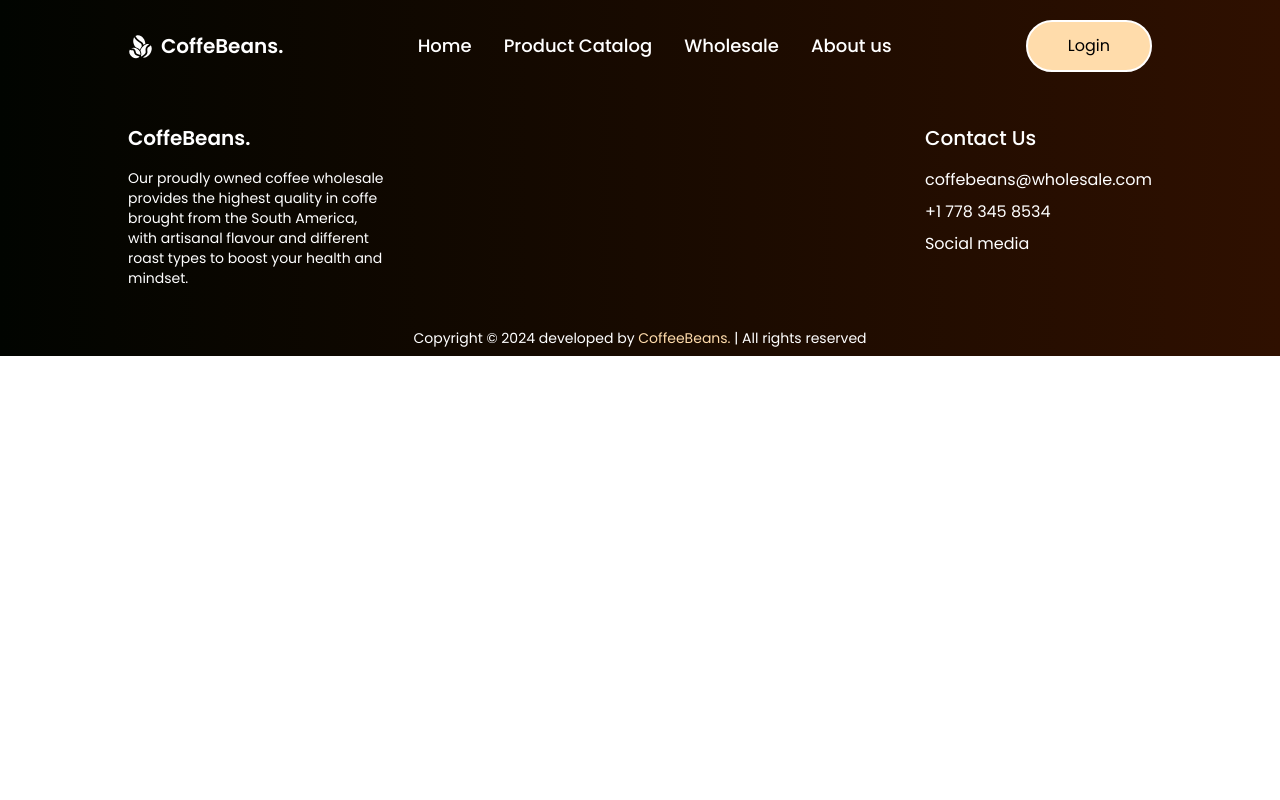
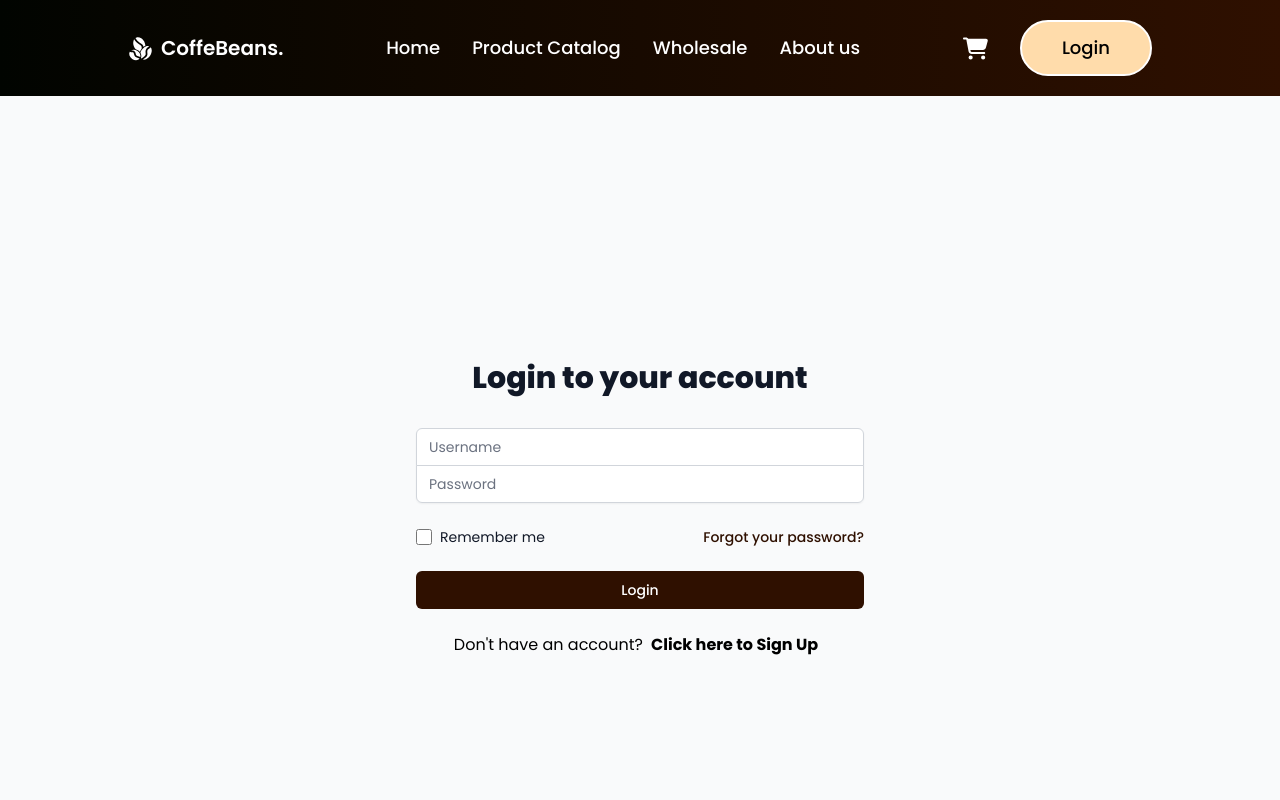
Before and after one commit to ale-olivares/csis3380_finalproject_frontend, a React (Vite) app: page /login in a window 1280 px wide. Shown: the top 800 px of the page. Built offline with nearby package versions, Linux system fonts and the light colour scheme.

Commit message:
Completed navigation in navbar plus created login component layout

```diff
--- a/src/app/App.jsx
+++ b/src/app/App.jsx
@@ -9,7 +9,7 @@
 import Footer from "../components/Footer";
 import Wholesale from "../components/Sections/Wholesale";
 import AboutUs from "../components/Sections/AboutUs";
-
+import Login from "../components/Login";
 
 class App extends Component {
   render() {
@@ -24,6 +24,7 @@
           <Route path="/catalog" element={<Catalog />} />
           <Route path="/wholesale" element={<Wholesale />} />
           <Route path="/aboutus" element={<AboutUs />} />
+          <Route path="/login" element={<Login />} />
 
         </Routes>
 
--- /dev/null
+++ b/src/components/Login.jsx
@@ -0,0 +1,100 @@
+import React, { useState } from 'react';
+import { NavLink } from 'react-router-dom';
+
+
+const Login = () => {
+    const [username, setUsername] = useState('');
+    const [password, setPassword] = useState('');
+
+    const handleLogin = (e) => {
+        e.preventDefault();
+        // Here you can add logic to handle the login process
+        console.log('Logging in with:', { username, password });
+    };
+
+    return (
+        <div className="min-h-screen flex items-center justify-center bg-gray-50 py-12 px-4 sm:px-6 lg:px-8">
+            <div className="max-w-md w-full space-y-8">
+                <div>
+                    <h2 className="mt-6 text-center text-3xl font-extrabold text-gray-900">Login to your account</h2>
+                </div>
+                <form className="mt-8 space-y-6" onSubmit={handleLogin}>
+                    <input type="hidden" name="remember" defaultValue="true" />
+                    <div className="rounded-md shadow-sm -space-y-px">
+                        <div>
+                            <label htmlFor="username" className="sr-only">Username</label>
+                            <input
+                                id="username"
+                                name="username"
+                                type="text"
+                                autoComplete="username"
+                                required
+                                className="appearance-none rounded-none relative block w-full px-3 py-2 border border-gray-300 placeholder-gray-500 text-gray-900 rounded-t-md focus:outline-none focus:ring-indigo-500 focus:border-indigo-500 focus:z-10 sm:text-sm"
+                                placeholder="Username"
+                                value={username}
+                                onChange={(e) => setUsername(e.target.value)}
+                            />
+                        </div>
+                        <div>
+                            <label htmlFor="password" className="sr-only">Password</label>
+                            <input
+                                id="password"
+                                name="password"
+                                type="password"
+                                autoComplete="current-password"
+                                required
+                                className="appearance-none rounded-none relative block w-full px-3 py-2 border border-gray-300 placeholder-gray-500 text-gray-900 rounded-b-md focus:outline-none focus:ring-indigo-500 focus:border-indigo-500 focus:z-10 sm:text-sm"
+                                placeholder="Password"
+                                value={password}
+                                onChange={(e) => setPassword(e.target.value)}
+                            />
+                        </div>
+                    </div>
+
+                    <div className="flex items-center justify-between">
+                        <div className="flex items-center">
+                            <input
+                                id="remember-me"
+                                name="remember-me"
+                                type="checkbox"
+                                className="h-4 w-4 text-indigo-600 focus:ring-indigo-500 border-gray-300 rounded"
+                            />
+                            <label htmlFor="remember-me" className="ml-2 block text-sm text-gray-900">
+                                Remember me
+                            </label>
+                        </div>
+
+                        <div className="text-sm">
+                            <a href="#" className="font-medium text-brightColor hover:text-indigo-500">
+                                Forgot your password?
+                            </a>
+                        </div>
+                    </div>
+
+                    <div>
+                        <button
+                            type="submit"
+                            className="group relative w-full flex justify-center py-2 px-4 border border-transparent text-sm  font-medium rounded-md text-white bg-brightColor hover:bg-hoverColor hover:text-black focus:outline-none focus:ring-2 focus:ring-offset-2 focus:ring-indigo-500"
+                        >
+                            Login
+                        </button>
+                    </div>
+
+                    <div className="items-center text-center ">
+                        <span>Don't have an account?
+                            <NavLink>
+                                <span className="font-bold px-2 hover:text-indigo-500">
+                                    Click here to Sign Up
+
+                                </span>
+                            </NavLink>
+                        </span>
+                    </div>
+
+                </form>
+            </div>
+        </div>
+    );
+};
+
+export default Login;
--- a/src/components/Navbar.jsx
+++ b/src/components/Navbar.jsx
@@ -4,6 +4,10 @@
 import { NavLink } from 'react-router-dom';
 import { AiOutlineMenuUnfold } from "react-icons/ai";
 import { AiOutlineClose } from "react-icons/ai";
+import { FaCartShopping } from "react-icons/fa6";
+import { useNavigate } from "react-router-dom";
+
+
 
 import Button from "../layouts/Button";
 
@@ -18,14 +22,23 @@
     setMenu(false);
   };
 
+  let navigate = useNavigate();
+  const ToLogin = () => {
+    let path = "/aboutus";
+    navigate(path);
+  }
+
   return (
     <div className="fixed-top w-full z-10">
       <div>
         <div className=" flex flex-row justify-between p-5 lg:px-32 px-5 bg-gradient-to-r from-backgroundColor to-brightColor shadow-[0_3px_10px_rgb(0,0,0,0.2)]">
           <div className=" flex flex-row items-center cursor-pointer gap-2">
-            <span>
-              <GiCoffeeBeans size={25} style={{ color: "white" }} />
-            </span>
+            <NavLink to="/">
+              <span>
+                <GiCoffeeBeans size={25} style={{ color: "white" }} />
+              </span>
+            </NavLink>
+
             <h1 className=" text-xl text-white font-semibold">CoffeBeans.</h1>
           </div>
 
@@ -66,9 +79,18 @@
 
           </nav>
 
-          <div className=" hidden lg:flex">
-            <Button title="Login" />
+          <div className="hidden md:flex flex-row items-center text-lg font-medium gap-8">
+            <NavLink to="/wholesale">
+              <FaCartShopping size={25} style={{ color: "white" }} />
+
+            </NavLink>
+            <NavLink to="/login">
+              <Button title="Login" />
+
+            </NavLink>
+
           </div>
+
 
           <div className="md:hidden flex items-center">
             {menu ? (
```
